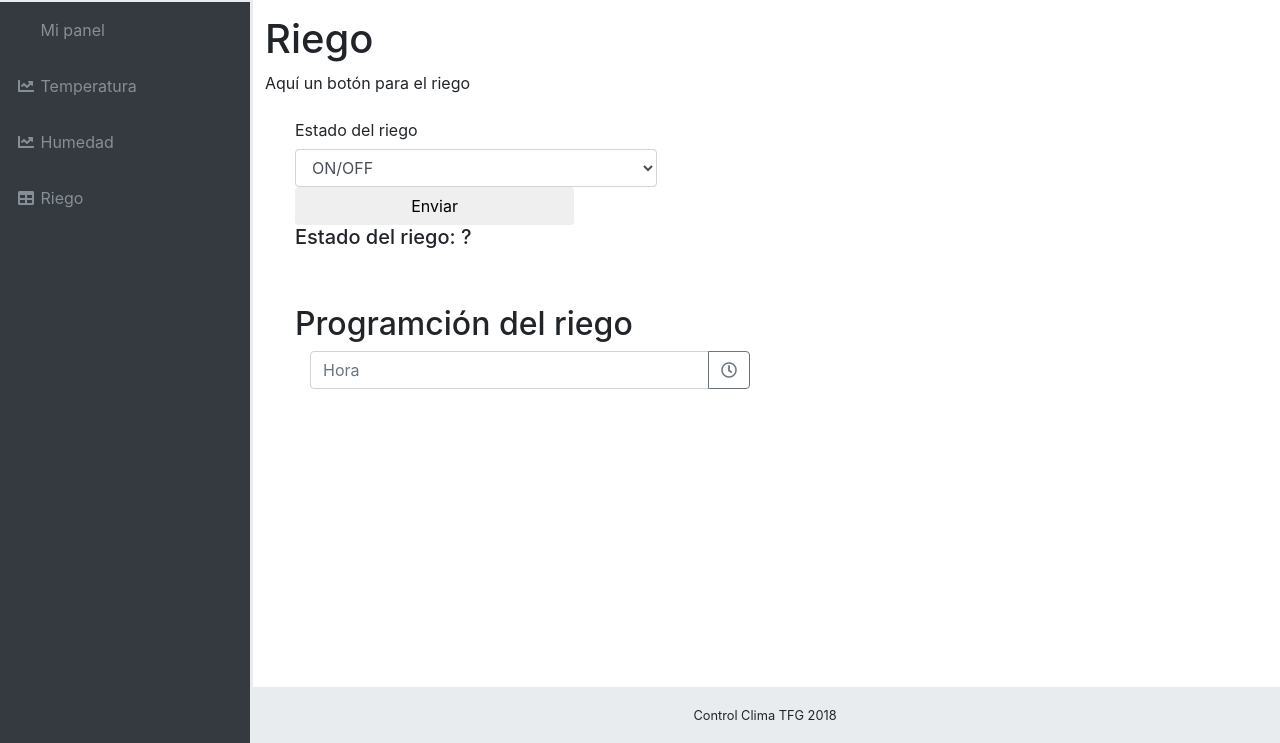
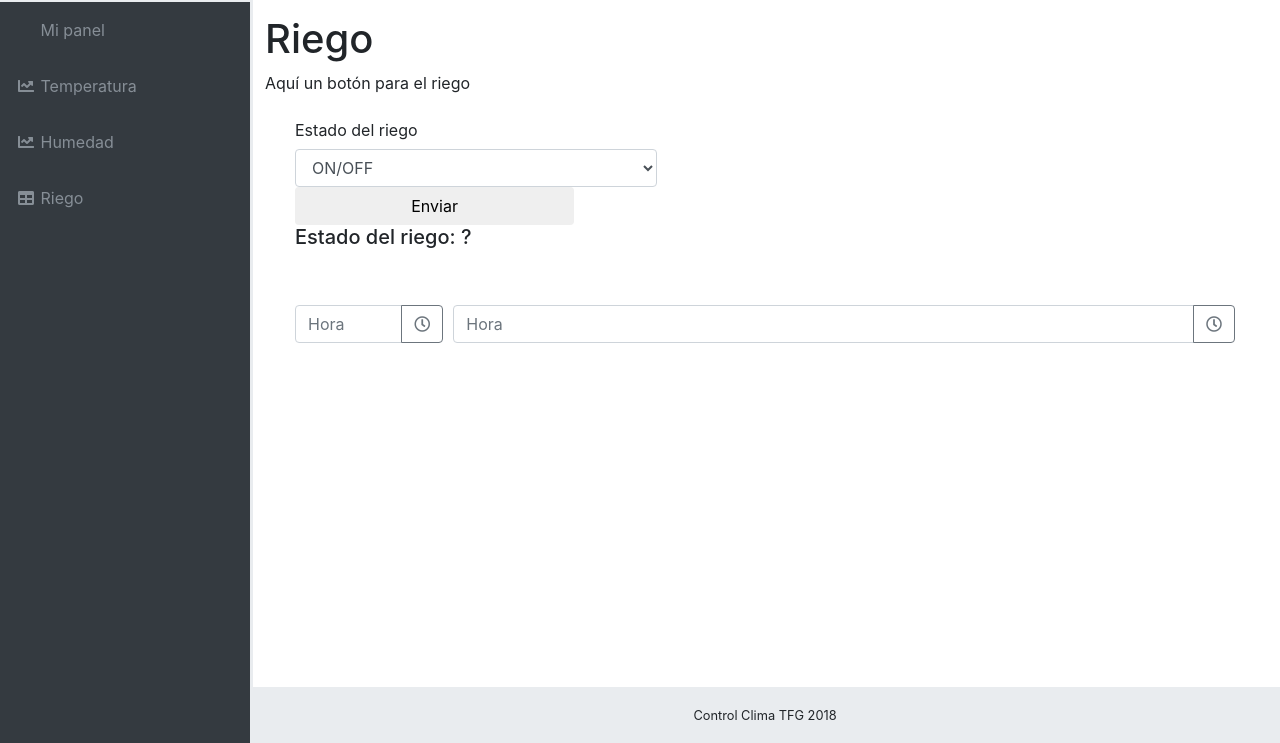
Before and after one commit to kave06/tfg, a Flask app: page /irrigation in a window 1280 px wide. Shown: the part 57-800 px from the top of the page. Run offline with Flask 2, Linux system fonts and the light colour scheme; parts of the project's set-up code (start-up, migrations or seed data) failed here and were passed over; some libraries are stand-ins or nearby versions.

Commit message:
get value of clockpicker

```diff
--- a/static/js/clockpicker.js
+++ b/static/js/clockpicker.js
@@ -30,7 +30,12 @@ $('.clockpicker-with-callbacks').clockpicker({
 })
     .find('input').change(function () {
     console.log(this.value);
+    $.getJSON($SCRIPT_ROOT2 + '/_add_numbers', {
+        a: this.value
+    })
+    return false
 });
+
 
 // Manually toggle to the minutes view
 $('#check-minutes').click(function (e) {
--- a/templates/irrigation.html
+++ b/templates/irrigation.html
@@ -14,6 +14,7 @@
     <script src="{{ url_for('static', filename='js/relay_state.js') }}"></script>
     <script type="text/javascript">
         var $SCRIPT_ROOT = {{ request.script_root|tojson|safe }};
+        var $SCRIPT_ROOT2 = {{ request.script_root|tojson|safe }};
     </script>
     <script type="text/javascript" src="/static/js/bootstrap-clockpicker.min.js"></script>
     <script type="text/javascript" src="/static/js/highlight.min.js"></script>
@@ -54,16 +55,19 @@
                                     </div>
                                 </div>
                             </div>
-
-                            <h2>Programción del riego</h2>
-                            <div class="container">
-                                <div class="row">
-                                    <div class="col-sm-6">
-                                        <div class="form-group">
-                                            <div class="input-group mb-3 clockpicker-with-callbacks" data-autoclose="true">
+                            <form>
+                                {#                                <div class="container">#}
+                                {#                                    <div class="row">#}
+                                {#                                        <div class="col-sm-6">#}
+                                {#                                            <div class="form-group">#}
+                                <div class="form-row">
+{#                                    <h4>Hora de riego</h4>#}
+                                    <div class="col-md-2">
+                                        <div class="input-group mb-3 clockpicker-with-callbacks"
+                                             data-autoclose="true">
                                             <input type="text" class="form-control" placeholder="Hora"
-                                                       aria-label="Hora"
-                                                       aria-describedby="basic-addon2">
+                                                   aria-label="Hora" aria-describedby="basic-addon2"
+                                                   name="hour">
                                             <div class="input-group-append">
                                                 <button class="btn btn-outline-secondary" type="button"><i
                                                         class="far fa-clock"></i></button>
@@ -78,13 +82,34 @@
                                             });
                                         </script>
                                         <script type="text/javascript" src="/static/js/clockpicker.js"></script>
-
-
-
+                                    </div>
+{#                                    <h4>Duración del riego</h4>#}
+                                    <div class="col">
+                                        <div class="input-group mb-3 clockpicker-with-callbacks"
+                                             data-autoclose="true">
+                                            <input type="text" class="form-control" placeholder="Hora"
+                                                   aria-label="Duración" aria-describedby="basic-addon2"
+                                                   name="hour">
+                                            <div class="input-group-append">
+                                                <button class="btn btn-outline-secondary" type="button"><i
+                                                        class="far fa-clock"></i></button>
                                             </div>
                                         </div>
+                                        <script type="text/javascript">
+                                            var input = $('#single-input').clockpicker({
+                                                placement: 'bottom',
+                                                align: 'left',
+                                                autoclose: true,
+                                                'default': 'now'
+                                            });
+                                        </script>
+                                        <script type="text/javascript" src="/static/js/clockpicker.js"></script>
                                     </div>
                                 </div>
+                                {#                                        </div>#}
+                                {#                                    </div>#}
+                                {#                                </div>#}
+                            </form>
 
                         </form>
                     </div>
--- a/views.py
+++ b/views.py
@@ -130,6 +130,18 @@ def date():
 def datepicker():
     return render_template('clock.html')
 
+@app.route('/_add_numbers')
+def add_numbers():
+    a = request.args.get('a')
+    # b = request.args.get('b', 0, type=int)
+    print(a)
+    return jsonify(result=a)
+
+@app.route('/index')
+def index():
+    return  render_template('index.html')
+
+
 
 if __name__ == '__main__':
     # app.run()
```
Lines whose indentation alone changed are shown as unchanged.
